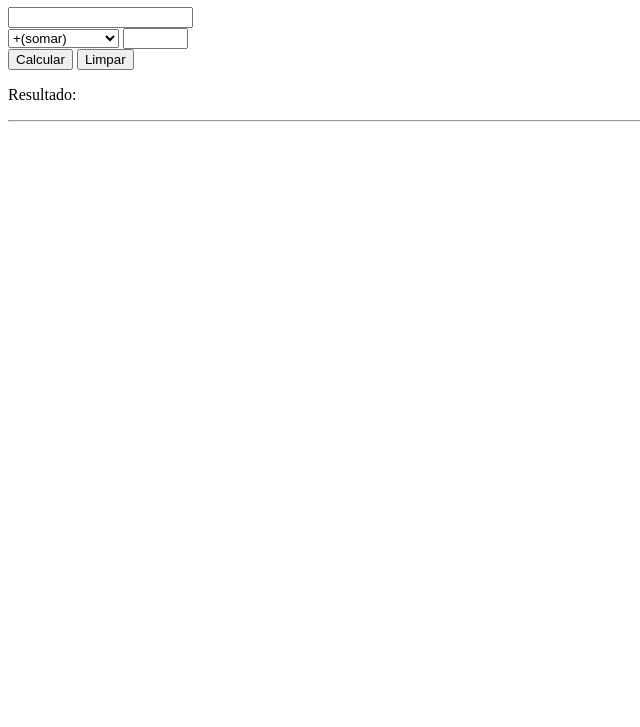
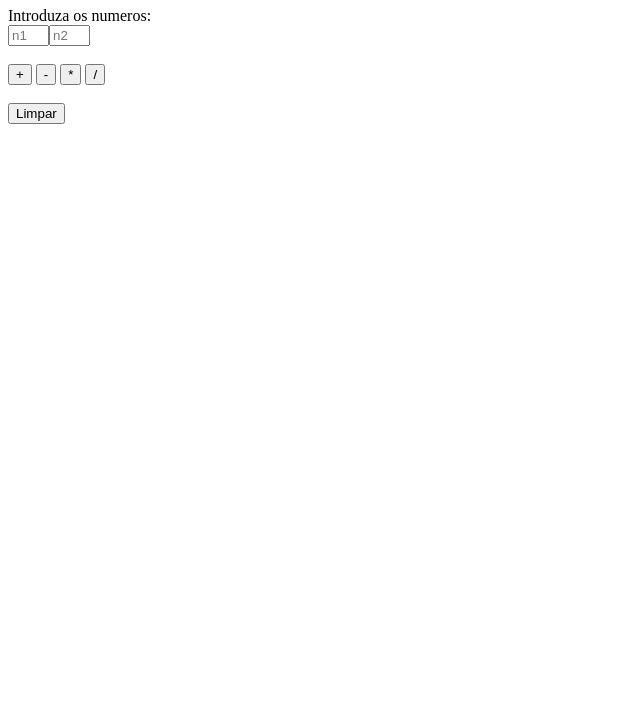
Before and after one commit to marc310k/frontEnd2, a plain HTML site: page calculadora2/index.html in a window 1280 px wide. Shown: the part 73-800 px from the top of the page, without its empty margins (0-640 px from the left). Drawn offline with Linux system fonts and the light colour scheme.

Commit message:
tentativa 1

```diff
--- a/calculadora2/index.html
+++ b/calculadora2/index.html
@@ -6,30 +6,31 @@
         <link rel="stylesheet" href="style.css">
      </head>
     <body>
-        <div id="container">
-            <h1 id='title'>Calculadora</h1>
-            <div class='main'>
-                <form name='form'>
-                    <input type="text" name="text" id="txtValor1">
-                    </form>
-                    <select id="operadores" onchange="ControleDeSelecao();">
-                        <optgroup label="Basico">
-                            <option value="+">	+(somar)</option>
-                            <option value="-">	-(subtrair)</option>
-                            <option value="*">	*(multiplicar)</option>
-                            <option value="/">	/(dividir)</option>
-                        </optgroup>
 
-                    </select>
-                <input type="text" id="txtValor2" size="5"><br>
-                <input type="button" onclick="Calcular('txtValor1', 'txtValor2')" value="Calcular">
-                <input type="button" onclick="Limpar('txtValor1', 'txtValor2')" value="Limpar">
-                <p id="saida">Resultado:</p>
-                <hr>
+            <form id="frm"  >
+                <div id="container">
+                   <div id="topo">
+                      <h1>Calculadora</h1>
+                   <div id="left">
+                    <div class="bloco1">
+                         <span>Introduza os numeros:</span><br>
+                         <input type="text" size="2" id="n1" placeholder="n1"><input type="text" size="2"  id="n2" placeholder="n2">
+                         <br><br>
+                         <input type="button" value="+" onClick="calc(this)">
+                         <input type="button" value="-" onClick="calc(this)">
+                         <input type="button" value="*" onClick="calc(this)">
+                         <input type="button" value="/" onClick="calc(this)">
+                         <br><br>
+                         <input type="button" value="Limpar" onClick="limpar()"/>
+                    </div>
+                   </div>
+                </div>
+             </form>
+        <script src="scripts/somar.js"></script>
+        <script src="scripts/subtrair.js"></script>
+        <script src="scripts/multiplicar.js"></script>
+        <script src="scripts/dividir.js"></script>
 
-
-            </div>
-        </div>
-        <script src="scripts/soma.js"></script>
+        <script src="scripts/calculadora.js"></script>
     </body>
 </html>
--- a/calculadora2/scripts/calculadora.js
+++ b/calculadora2/scripts/calculadora.js
@@ -0,0 +1,23 @@
+
+
+function calc(e){
+
+    var operacao = e.value;
+
+    var n1=parseFloat(document.getElementById("n1").value);
+    var n2=parseFloat(document.getElementById("n2").value);
+
+    var calculo = eval(n1+operacao+n2);
+
+    if(!isNaN(calculo)){
+       alert(calculo);
+    }
+  }
+
+ function limpar(){
+   var f=document.getElementById("frm");
+   var n1 = f.n1;
+   var n2 = f.n2;
+   n1.value = "";
+   n2.value = "";
+}
--- a/calculadora2/scripts/dividir.js
+++ b/calculadora2/scripts/dividir.js
@@ -1,5 +1,10 @@
 let dividir = (valor1, valor2) => {
+    if (valor1 === 0){
+        console.log("não se pode dividir por zero")
+    } if (valor2 === 0){
+        console.log("não se pode dividir por zero")
+    }
     return console.log(valor1/valor2);
 }
 
-dividir(12,6);
+dividir(0,6);
--- a/calculadora2/scripts/multiplicar.js
+++ b/calculadora2/scripts/multiplicar.js
@@ -1,5 +1,10 @@
 let multiplicar = (valor1, valor2) => {
+    if (valor1 === 0){
+        console.log("qualque número multiplicado por zero é igual a zero")
+    } if (valor2 === 0){
+        console.log("qualque número multiplicado por zero é igual a zero")
+    }
     return console.log(valor1*valor2);
 }
 
-multiplicar(12,6);
+multiplicar(6,0);
```
